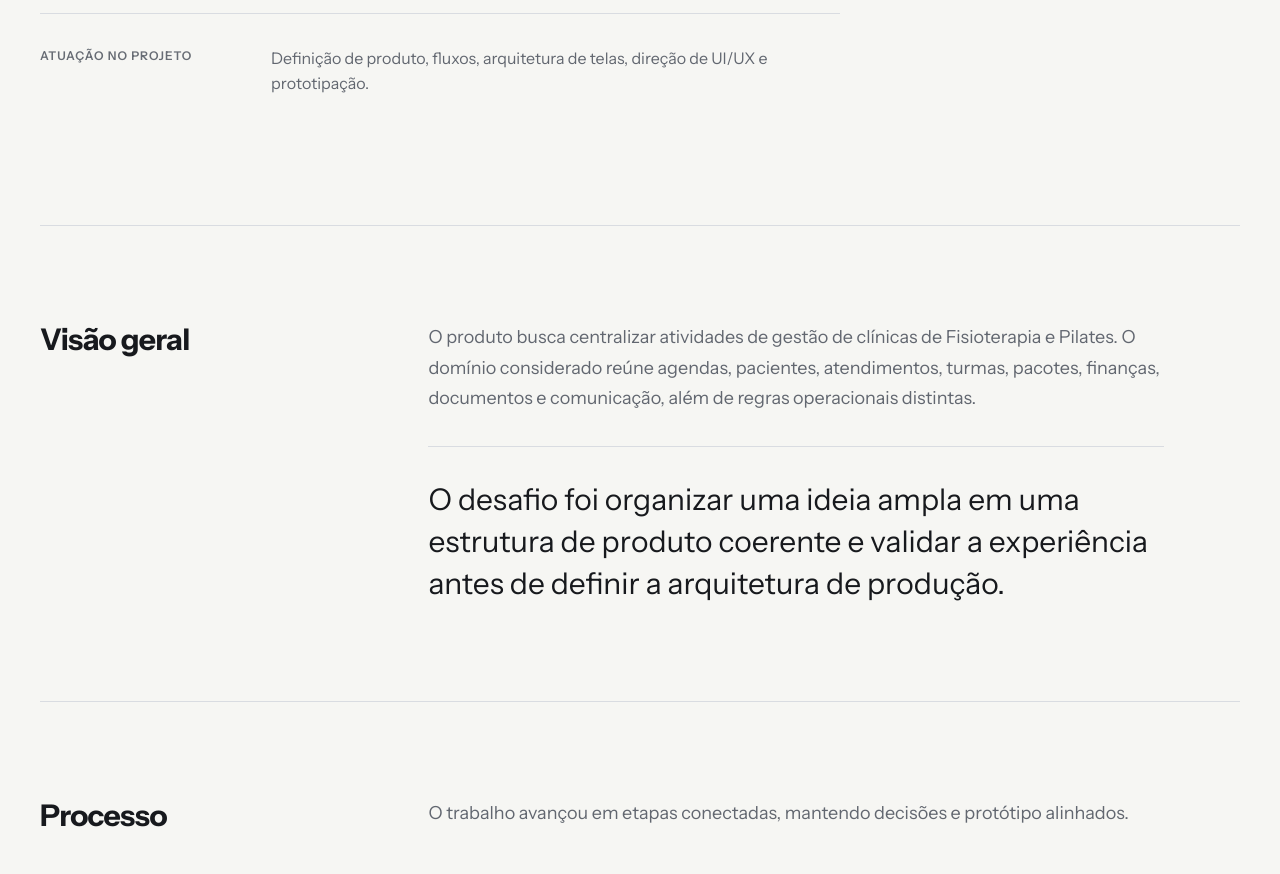
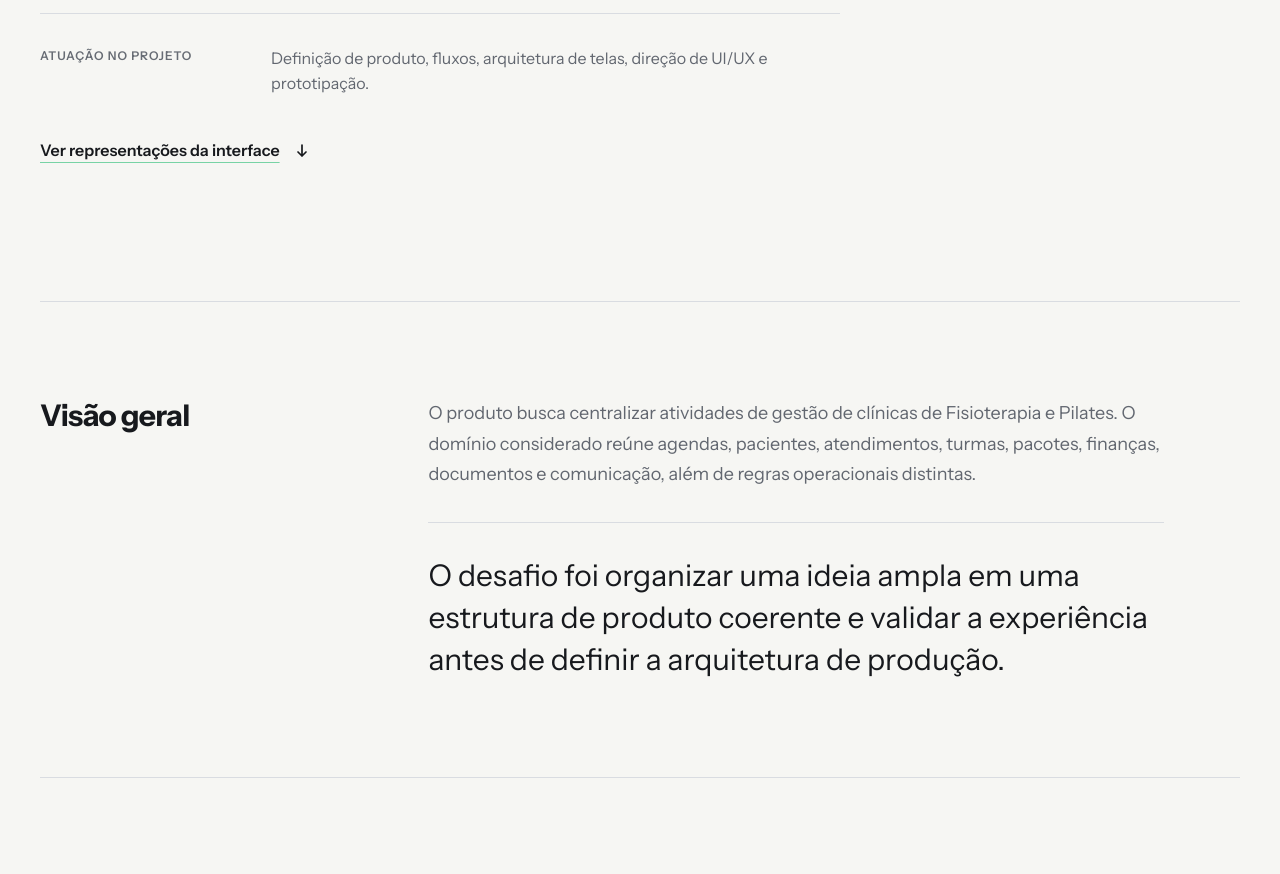
Before and after one commit to LeonardoBlauth/portfolio, a Nuxt app: page /projects/movune in a window 1280 px wide. Shown: the part 860-1734 px from the top of the page. Built offline with nearby package versions, Linux system fonts and the light colour scheme.

Commit message:
feat: add case study evidence link

```diff
--- a/app/pages/projects/movune.vue
+++ b/app/pages/projects/movune.vue
@@ -38,6 +38,16 @@ const decisions = ['schedule', 'recurrence', 'status', 'registration'] as const
         <p>{{ t('pages.movune.roleLabel') }}</p>
         <p data-case-role>{{ t('pages.movune.role') }}</p>
       </div>
+      <a
+        class="case-hero__evidence"
+        href="#interface-heading"
+        data-case-evidence
+      >
+        {{ t('pages.movune.viewEvidence') }}
+        <svg viewBox="0 0 20 20" aria-hidden="true">
+          <path d="M10 4v11m-4-4 4 4 4-4" />
+        </svg>
+      </a>
     </header>
 
     <div class="case-content layout-container">
@@ -287,6 +297,33 @@ const decisions = ['schedule', 'recurrence', 'status', 'registration'] as const
 }
 .case-hero__role p:last-child {
   color: var(--color-text-secondary);
+}
+.case-hero__evidence {
+  display: inline-flex;
+  min-block-size: 2.75rem;
+  align-items: center;
+  gap: var(--space-3);
+  margin-block-start: var(--space-8);
+  color: var(--color-text-primary);
+  font-weight: var(--font-weight-semibold);
+  text-decoration-color: var(--movune-green-bright);
+  text-underline-offset: 0.35em;
+}
+.case-hero__evidence:hover {
+  color: var(--movune-green-bright);
+}
+.case-hero__evidence svg {
+  width: 1.25rem;
+  fill: none;
+  stroke: currentColor;
+  stroke-linecap: round;
+  stroke-linejoin: round;
+  stroke-width: 1.7;
+  transition: translate var(--motion-duration-fast) var(--motion-ease-standard);
+}
+.case-hero__evidence:hover svg,
+.case-hero__evidence:focus-visible svg {
+  translate: 0 0.2rem;
 }
 .case-content {
   border-block-start: 1px solid var(--color-border);
@@ -599,6 +636,12 @@ const decisions = ['schedule', 'recurrence', 'status', 'registration'] as const
     padding-inline: 0;
     border-inline-start: 0;
   }
+  .interface-figure figcaption small {
+    color: var(--color-text-secondary);
+    font-size: var(--font-size-sm);
+    line-height: 1.5;
+    letter-spacing: 0.035em;
+  }
   .demo-patient {
     width: 84%;
   }
@@ -606,4 +649,13 @@ const decisions = ['schedule', 'recurrence', 'status', 'registration'] as const
     grid-column: auto;
   }
 }
+@media (prefers-reduced-motion: reduce) {
+  .case-hero__evidence svg {
+    transition: none;
+  }
+  .case-hero__evidence:hover svg,
+  .case-hero__evidence:focus-visible svg {
+    translate: 0;
+  }
+}
 </style>
--- a/i18n/locales/en.json
+++ b/i18n/locales/en.json
@@ -163,6 +163,7 @@
       "lead": "movune is an evolving B2B SaaS product for managing Physiotherapy and Pilates clinics in Brazil. This case study documents the path from the initial idea to product definition, flows, screen architecture, visual identity, and prototyping.",
       "roleLabel": "Role in the project",
       "role": "Product definition, flows, screen architecture, UI/UX direction, and prototyping.",
+      "viewEvidence": "View interface representations",
       "overview": {
         "title": "Overview",
         "context": "The product aims to centralize management activities for Physiotherapy and Pilates clinics. The considered domain includes schedules, patients, appointments, classes, packages, finance, documents, and communication, as well as distinct operational rules.",
--- a/i18n/locales/pt-BR.json
+++ b/i18n/locales/pt-BR.json
@@ -163,6 +163,7 @@
       "lead": "O movune é um SaaS B2B em evolução para gestão de clínicas de Fisioterapia e Pilates no Brasil. Este case registra o caminho da ideia à definição do produto, fluxos, arquitetura de telas, identidade visual e prototipação.",
       "roleLabel": "Atuação no projeto",
       "role": "Definição de produto, fluxos, arquitetura de telas, direção de UI/UX e prototipação.",
+      "viewEvidence": "Ver representações da interface",
       "overview": {
         "title": "Visão geral",
         "context": "O produto busca centralizar atividades de gestão de clínicas de Fisioterapia e Pilates. O domínio considerado reúne agendas, pacientes, atendimentos, turmas, pacotes, finanças, documentos e comunicação, além de regras operacionais distintas.",
```
Also changed, not shown: 1 other file (tests, documents, lock files or other folders).
